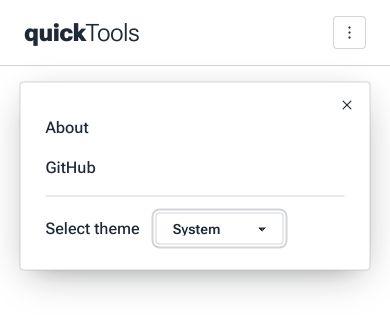
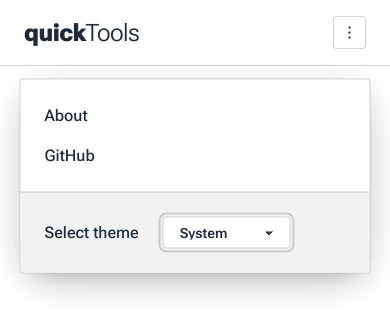
Before and after one commit to Rich1997/quickTools, a React (Vite) app: page / in a window 390 px wide. Both pictures are taken after a click on the element 349 px from the left and 32 px from the top of the page. Shown: the top 334 px of the page. Built offline with nearby package versions, Linux system fonts and the light colour scheme; a web font is replaced by a local one.

Commit message:
1 file modified

```diff
--- a/src/components/Navbar.tsx
+++ b/src/components/Navbar.tsx
@@ -33,23 +33,15 @@ const Navbar = () => {
                             </Dialog.Trigger>
                             <Dialog.Portal>
                                 <Dialog.Overlay className="bg-blackA9 data-[state=open]:animate-overlayShow fixed inset-0" />
-                                <Dialog.Content className="block tablet:hidden overflow-auto data-[state=open]:animate-contentShow fixed top-44 left-[50%] max-h-[85vh] w-[90vw] max-w-[450px] translate-x-[-50%] translate-y-[-50%] rounded-[6px] p-[25px] shadow-[hsl(206_22%_7%_/_35%)_0px_10px_38px_-10px,_hsl(206_22%_7%_/_20%)_0px_10px_20px_-15px] focus:outline-none d-s">
-                                    <div className="pb-2">
+                                <Dialog.Content className="block tablet:hidden overflow-auto data-[state=open]:animate-contentShow fixed top-44 left-[50%] max-h-[85vh] w-[90vw] max-w-[450px] translate-x-[-50%] translate-y-[-50%] rounded-[6px] shadow-[hsl(206_22%_7%_/_35%)_0px_10px_38px_-10px,_hsl(206_22%_7%_/_20%)_0px_10px_20px_-15px] focus:outline-none d-s">
+                                    <div className="py-4 px-6">
                                         <div className="py-2">About</div>
                                         <div className="py-2">GitHub</div>
                                     </div>
-                                    <div className="flex gap-4 flex-wrap items-center pt-4 border-t border-base-content/20">
+                                    <div className="p-6 flex gap-6 flex-wrap items-center pt-6 border-t border-base-content/20 bg-base-200">
                                         <div>Select theme</div>
                                         <ThemeSelectorMobile />
                                     </div>
-                                    <Dialog.Close asChild>
-                                        <button
-                                            className="text-violet11 hover:bg-violet4 focus:shadow-violet7 absolute top-[10px] right-[10px] inline-flex h-[25px] w-[25px] appearance-none items-center justify-center rounded-full focus:shadow-[0_0_0_2px] focus:outline-none"
-                                            aria-label="Close"
-                                        >
-                                            <Cross2Icon />
-                                        </button>
-                                    </Dialog.Close>
                                 </Dialog.Content>
                             </Dialog.Portal>
                         </Dialog.Root>
```
